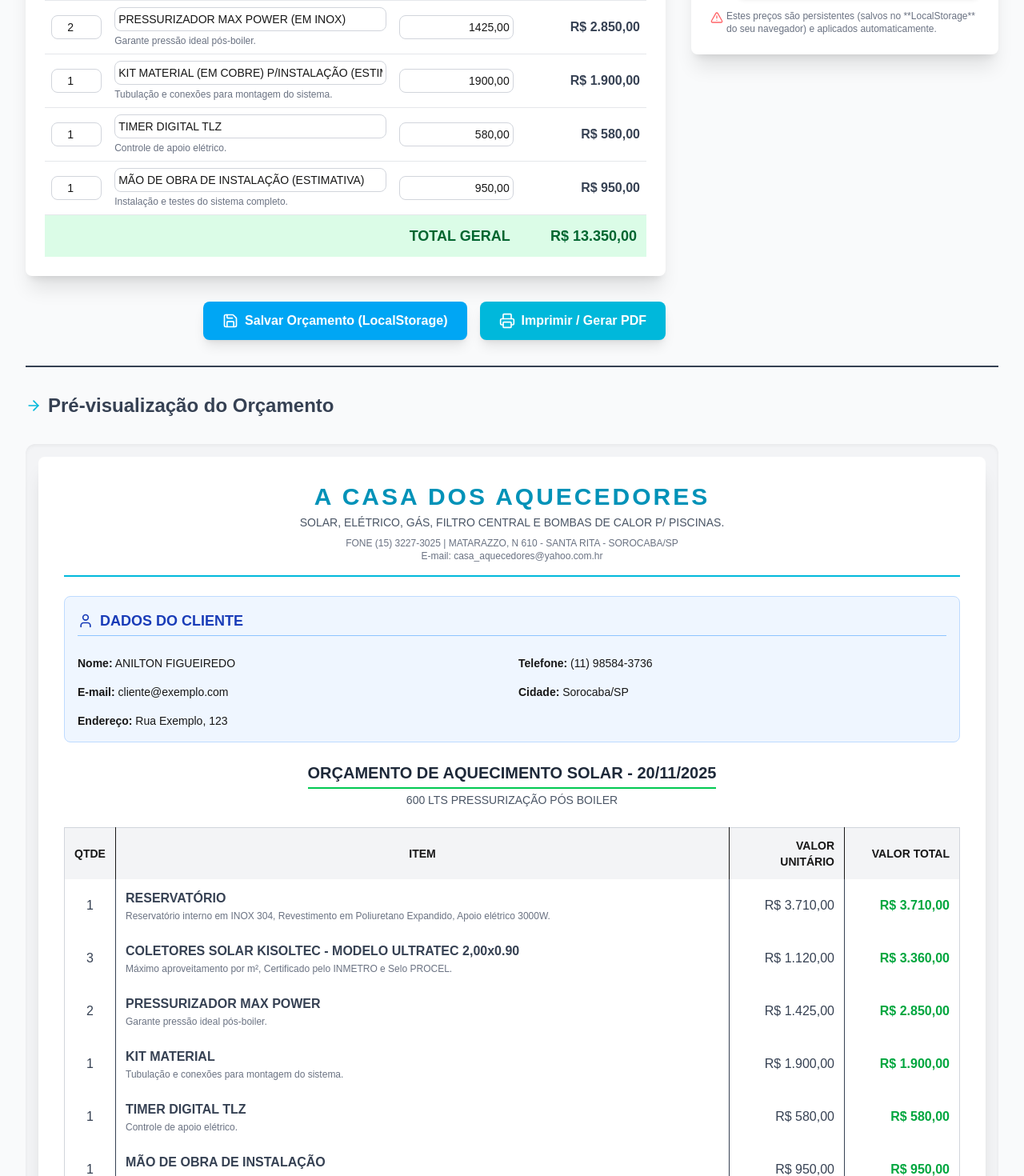
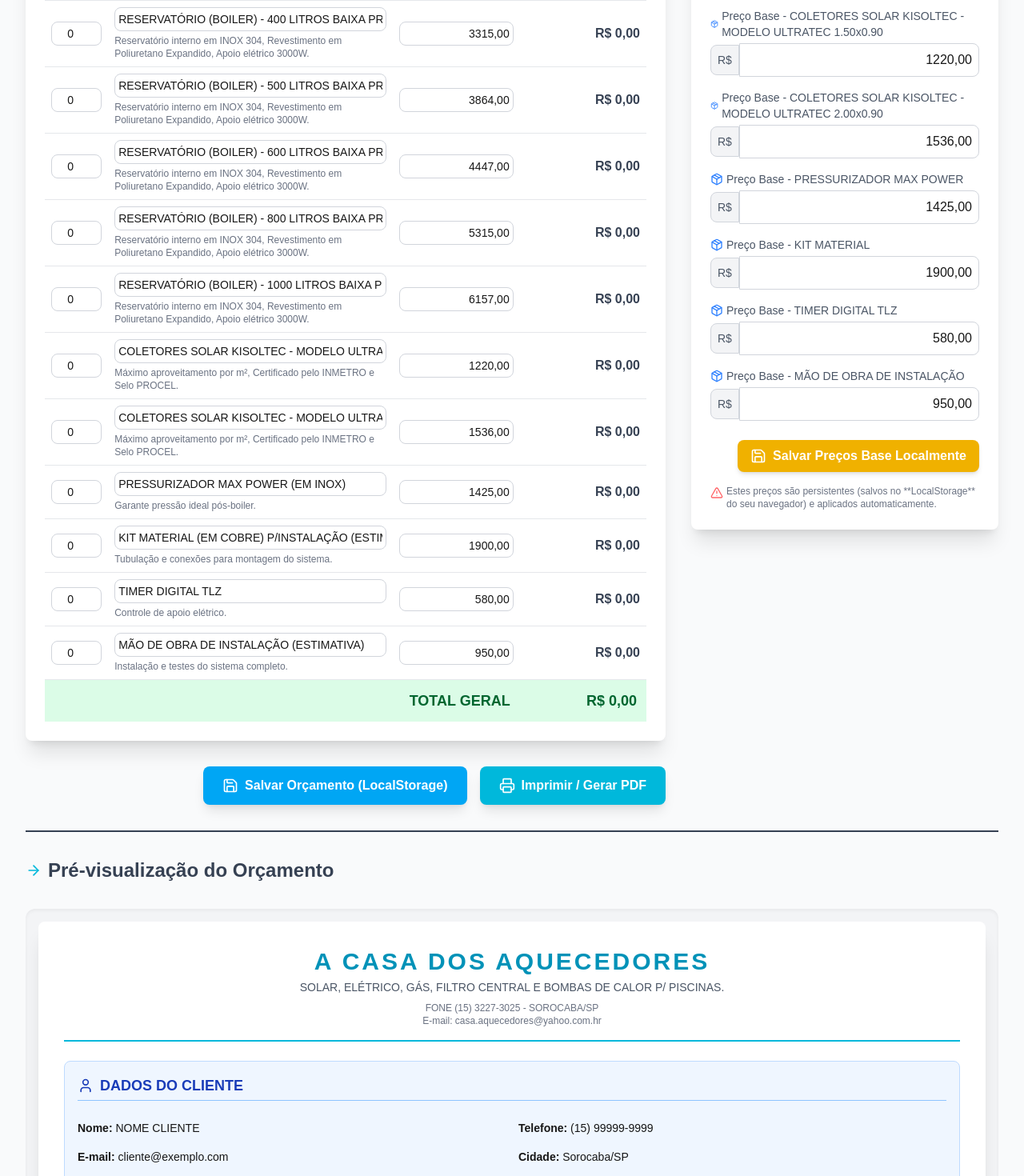
Before and after one commit to tiagofoks/soufo_backend, a Next.js app in the folder orcamento/: page / in a window 1280 px wide. Shown: the part 840-2310 px from the top of the page at 80% size. Built offline with nearby package versions, Linux system fonts and the light colour scheme.

Commit message:
add items

```diff
--- a/orcamento/pages/index.js
+++ b/orcamento/pages/index.js
@@ -8,12 +8,19 @@ const BASE_PRICES_STORAGE_KEY = `${APP_ID}_base_prices`; // Chave para salvar os
 
 // --- Dados Iniciais ---
 const INITIAL_ITEMS = [
-    { id: 'boiler', description: 'RESERVATÓRIO (BOILER) - 600 LITROS BAIXA PRESSÃO KISOLTEC', unitPrice: 3710.00, qty: 1, details: 'Reservatório interno em INOX 304, Revestimento em Poliuretano Expandido, Apoio elétrico 3000W.' },
-    { id: 'placas', description: 'COLETORES SOLAR KISOLTEC - MODELO ULTRATEC 2,00x0.90', unitPrice: 1120.00, qty: 3, details: 'Máximo aproveitamento por m², Certificado pelo INMETRO e Selo PROCEL.' },
-    { id: 'pressurizador', description: 'PRESSURIZADOR MAX POWER (EM INOX)', unitPrice: 1425.00, qty: 2, details: 'Garante pressão ideal pós-boiler.' },
-    { id: 'kit_instalacao', description: 'KIT MATERIAL (EM COBRE) P/INSTALAÇÃO (ESTIMATIVA)', unitPrice: 1900.00, qty: 1, details: 'Tubulação e conexões para montagem do sistema.' },
-    { id: 'timer', description: 'TIMER DIGITAL TLZ', unitPrice: 580.00, qty: 1, details: 'Controle de apoio elétrico.' },
-    { id: 'mao_obra', description: 'MÃO DE OBRA DE INSTALAÇÃO (ESTIMATIVA)', unitPrice: 950.00, qty: 1, details: 'Instalação e testes do sistema completo.' },
+    { id: 'boiler2', description: 'RESERVATÓRIO (BOILER) - 200 LITROS BAIXA PRESSÃO KISOLTEC', unitPrice: 2408.00, qty: 0, details: 'Reservatório interno em INOX 304, Revestimento em Poliuretano Expandido, Apoio elétrico 3000W.' },
+    { id: 'boiler3', description: 'RESERVATÓRIO (BOILER) - 300 LITROS BAIXA PRESSÃO KISOLTEC', unitPrice: 2898.00, qty: 0, details: 'Reservatório interno em INOX 304, Revestimento em Poliuretano Expandido, Apoio elétrico 3000W.' },
+    { id: 'boiler4', description: 'RESERVATÓRIO (BOILER) - 400 LITROS BAIXA PRESSÃO KISOLTEC', unitPrice: 3315.00, qty: 0, details: 'Reservatório interno em INOX 304, Revestimento em Poliuretano Expandido, Apoio elétrico 3000W.' },
+    { id: 'boiler5', description: 'RESERVATÓRIO (BOILER) - 500 LITROS BAIXA PRESSÃO KISOLTEC', unitPrice: 3864.00, qty: 0, details: 'Reservatório interno em INOX 304, Revestimento em Poliuretano Expandido, Apoio elétrico 3000W.' },
+    { id: 'boiler6', description: 'RESERVATÓRIO (BOILER) - 600 LITROS BAIXA PRESSÃO KISOLTEC', unitPrice: 4447.00, qty: 0, details: 'Reservatório interno em INOX 304, Revestimento em Poliuretano Expandido, Apoio elétrico 3000W.' },
+    { id: 'boiler8', description: 'RESERVATÓRIO (BOILER) - 800 LITROS BAIXA PRESSÃO KISOLTEC', unitPrice: 5315.00, qty: 0, details: 'Reservatório interno em INOX 304, Revestimento em Poliuretano Expandido, Apoio elétrico 3000W.' },
+    { id: 'boiler10', description: 'RESERVATÓRIO (BOILER) - 1000 LITROS BAIXA PRESSÃO KISOLTEC', unitPrice: 6157.00, qty: 0, details: 'Reservatório interno em INOX 304, Revestimento em Poliuretano Expandido, Apoio elétrico 3000W.' },
+    { id: 'placas', description: 'COLETORES SOLAR KISOLTEC - MODELO ULTRATEC 1.50x0.90', unitPrice: 1220.00, qty: 0, details: 'Máximo aproveitamento por m², Certificado pelo INMETRO e Selo PROCEL.' },
+    { id: 'placas2', description: 'COLETORES SOLAR KISOLTEC - MODELO ULTRATEC 2.00x0.90', unitPrice: 1536.00, qty: 0, details: 'Máximo aproveitamento por m², Certificado pelo INMETRO e Selo PROCEL.' },
+    { id: 'pressurizador', description: 'PRESSURIZADOR MAX POWER (EM INOX)', unitPrice: 1425.00, qty: 0, details: 'Garante pressão ideal pós-boiler.' },
+    { id: 'kit_instalacao', description: 'KIT MATERIAL (EM COBRE) P/INSTALAÇÃO (ESTIMATIVA)', unitPrice: 1900.00, qty: 0, details: 'Tubulação e conexões para montagem do sistema.' },
+    { id: 'timer', description: 'TIMER DIGITAL TLZ', unitPrice: 580.00, qty: 0, details: 'Controle de apoio elétrico.' },
+    { id: 'mao_obra', description: 'MÃO DE OBRA DE INSTALAÇÃO (ESTIMATIVA)', unitPrice: 950.00, qty: 0, details: 'Instalação e testes do sistema completo.' },
 ];
 
 // --- Funções Utilitárias ---
@@ -33,8 +40,8 @@ const useBudget = () => {
 
     // Estado do Cliente
     const [client, setClient] = useState({
-        nome: 'ANILTON FIGUEIREDO',
-        telefone: '(11) 98584-3736',
+        nome: 'NOME CLIENTE',
+        telefone: '(15) 99999-9999',
         email: 'cliente@exemplo.com',
         endereco: 'Rua Exemplo, 123',
         cidade: 'Sorocaba/SP',
@@ -363,8 +370,8 @@ const BudgetView = React.forwardRef(({ client, items, totalValue, userId }, ref)
         <div className="header-print text-center border-b-2 border-cyan-500 pb-4 mb-6">
             <h1 className="text-3xl font-bold text-cyan-600 uppercase tracking-widest">A CASA DOS AQUECEDORES</h1>
             <p className="text-sm text-gray-600 mt-1">SOLAR, ELÉTRICO, GÁS, FILTRO CENTRAL E BOMBAS DE CALOR P/ PISCINAS.</p>
-            <p className="text-xs text-gray-500 mt-2">FONE (15) 3227-3025 | MATARAZZO, N 610 - SANTA RITA - SOROCABA/SP</p>
-            <p className="text-xs text-gray-500">E-mail: casa_aquecedores@yahoo.com.hr</p>
+            <p className="text-xs text-gray-500 mt-2">FONE (15) 3227-3025 - SOROCABA/SP</p>
+            <p className="text-xs text-gray-500">E-mail: casa.aquecedores@yahoo.com.hr</p>
         </div>
 
         <div className="client-info-print grid grid-cols-2 gap-4 mb-6 p-4 bg-blue-50 rounded-lg border border-blue-200">
@@ -380,7 +387,7 @@ const BudgetView = React.forwardRef(({ client, items, totalValue, userId }, ref)
 
         <div className="text-center mb-6">
             <h2 className="text-xl font-semibold text-gray-800 border-b-2 border-green-500 pb-1 inline-block">ORÇAMENTO DE AQUECIMENTO SOLAR - {new Date().toLocaleDateString('pt-BR')}</h2>
-            <p className="text-sm text-gray-600 mt-1">600 LTS PRESSURIZAÇÃO PÓS BOILER</p>
+            <p className="text-sm text-gray-600 mt-1"></p>
         </div>
 
         <table className="items-table-print w-full border-collapse border border-gray-300">
@@ -440,8 +447,9 @@ const BudgetView = React.forwardRef(({ client, items, totalValue, userId }, ref)
         </div>
 
         <div className="footer-print text-center mt-12 pt-6 border-t border-gray-300 text-gray-600">
-            <p className="font-semibold text-sm">Assinatura do Responsável / Data: {new Date().toLocaleDateString('pt-BR')}</p>
-            <p className="text-xs mt-1">Criado pelo usuário ID: {userId}</p>
+            <p className="font-semibold text-sm">Roseli Sepulveda</p>
+            <p className="font-semibold text-sm">(15) 99705-0935</p>
+            <p className='text-xs mt-1'>Data: {new Date().toLocaleDateString('pt-BR')}</p>
         </div>
         <style>
             {`
```
